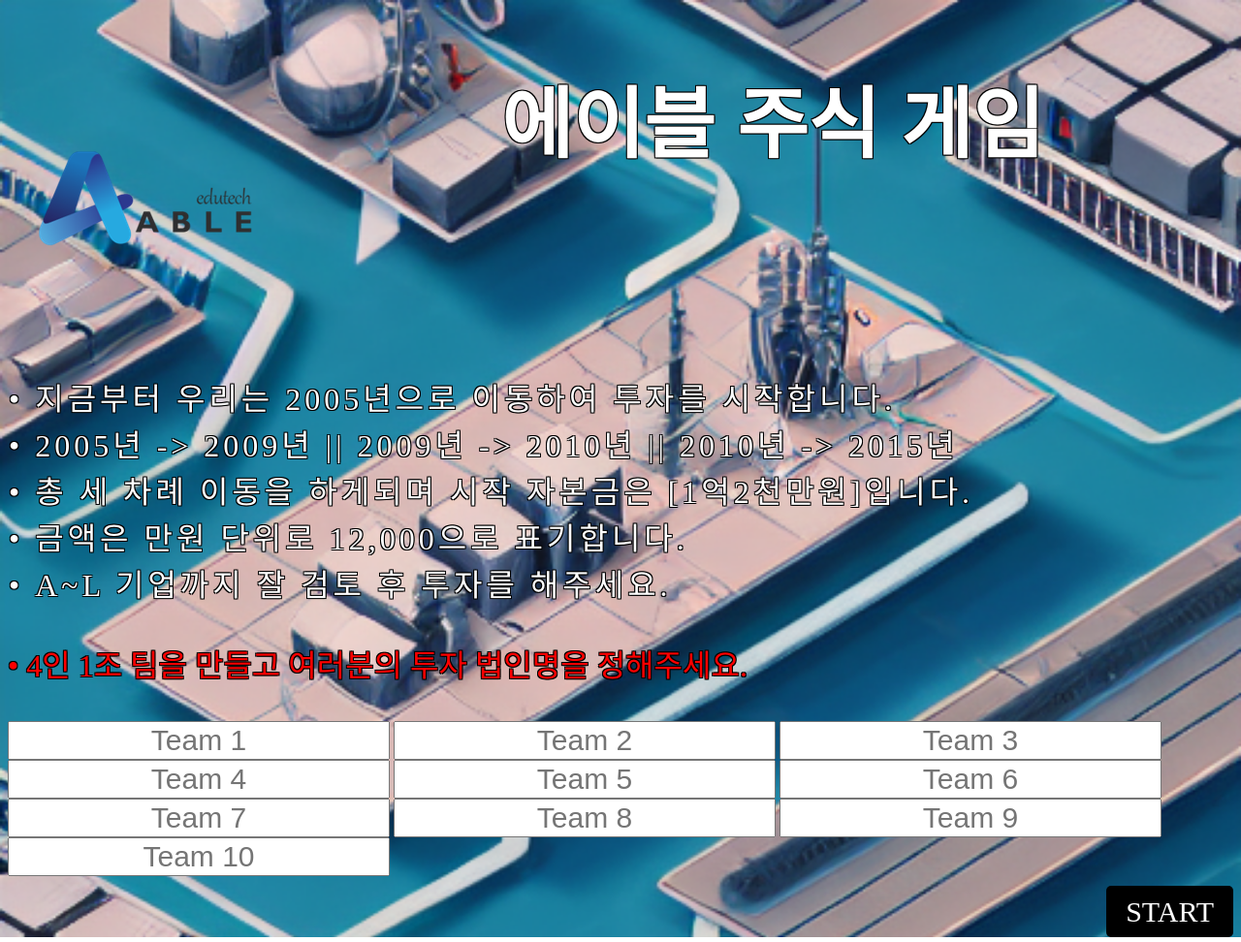
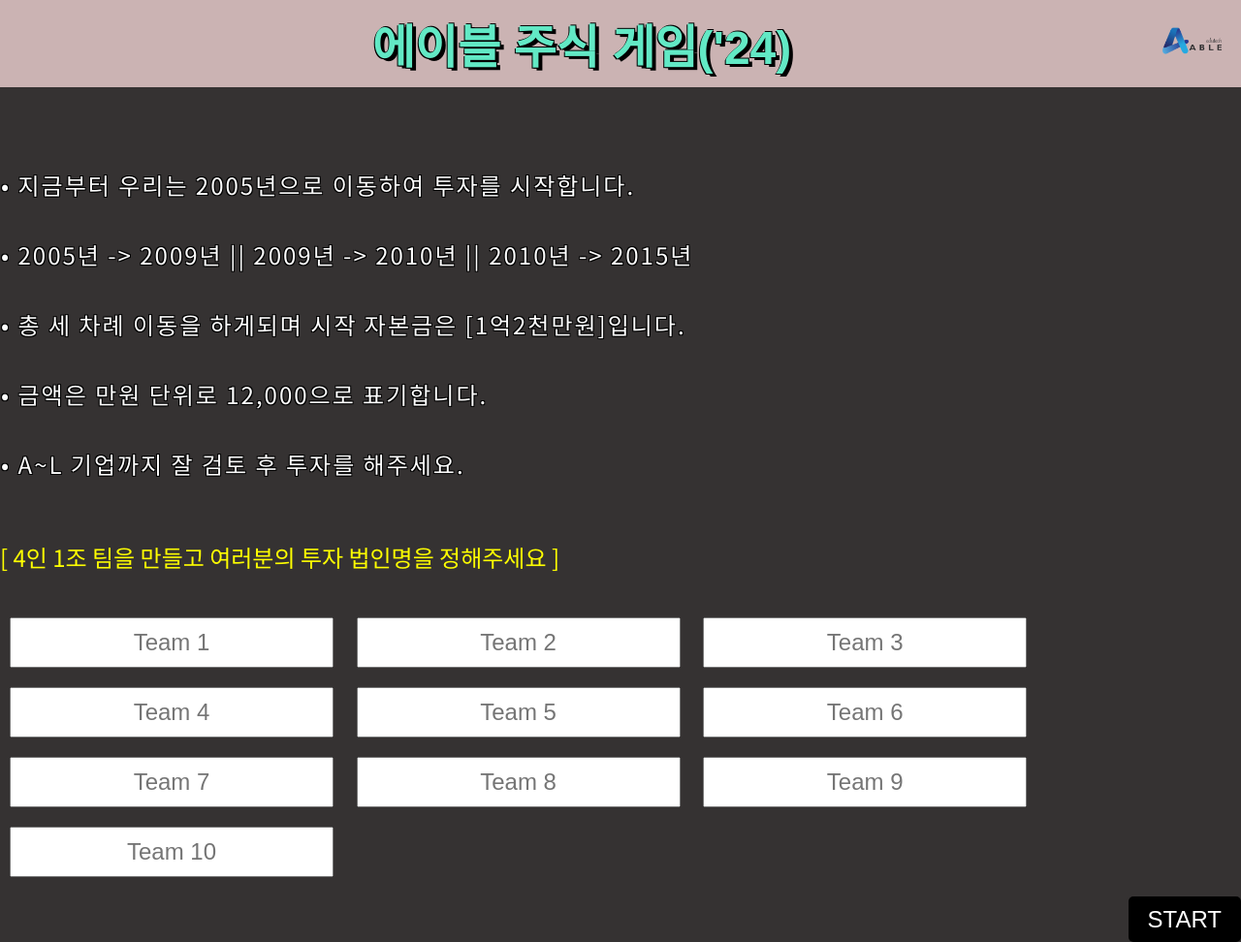
Before and after one commit to able-sangD/able-stock-game_a, a plain HTML site: page index.html in a window 1280 px wide. Shown: the whole page at 97% size. Drawn offline with Linux system fonts and the light colour scheme; a web font is replaced by a local one.

Commit message:
Update index.html

```diff
--- a/index.html
+++ b/index.html
@@ -1,86 +1,96 @@
 <!DOCTYPE html>
 <html>
   <head>
-	<title>에이블 주식 게임</title>
-    <div>
+    <meta charset="UTF-8">
+    <meta name="viewport" content="width=device-width, initial-scale=1.0">
+    <title>에이블 주식 게임('24)</title>
+
+    <link rel="preconnect" href="https://fonts.googleapis.com">
+    <link rel="preconnect" href="https://fonts.gstatic.com" crossorigin>
+    <link href="https://fonts.googleapis.com/css2?family=Gaegu&family=Gugi&family=Noto+Sans+KR&display=swap" rel="stylesheet">
     <img src="에이블 로고.png" alt="에이블">
-</div>
-
     <style>
         body {
-  background-image: url("배경1.png"); /* 이미지 파일 경로 */
-  background-size: cover; /* 배경 이미지 크기 설정 */
+            background-color: rgb(53, 50, 50);
+            margin: 0;
+            padding: 0;
+            font-family: 'Noto Sans KR', sans-serif;
         }
+
         img {
-    float: left;
+            float: right;
+            width: 90px;
+            height: 90px;
         }
+
         h1 {
+            font-family: 'Gugi', sans-serif;
+            color: #62e9c5;
+            text-align: center;
+            font-size: 3em;
+            text-shadow: 4px 3px 0 black, 1px -1px 0 black, -1px 1px 0 black, 1px 1px 0 black;
+            padding: 10px;
+            background-color: #cbb3b3;
+            margin: 0;
+        }
 
-        font-family: 'Montserrat', sans-serif;
-        color : white;
+        p {
+
+            color: white;
+            text-align: left;
+            font-size: 1.5em;
+            text-shadow: -1px -1px 0 black, 1px -1px 0 black, -1px 1px 0 black, 1px 1px 0 black;
+            padding: 1px;
+            letter-spacing: 2px;
+            line-height: 1.5;
+            margin-top: 10px;
+        }
+
+        .button-container {
+            text-align: right;
+            margin-top: 20px;
+        }
+
+        input[type="text"] {
+            font-family: 'Gaegu', sans-serif;
             text-align: center;
-        font-size: 5em;
-        text-shadow: -1px -1px 0 black, 1px -1px 0 black, -1px 1px 0 black, 1px 1px 0 black; /* 테두리 스타일 */
-        padding: 10px; /* 글자와 테두리 간격 */
+            font-size: 1.5em;
+            margin: 10px;
+            padding: 10px;
         }
-      p {
-        color : white;
-        text-align : left;
-        font-size: 2em;
-        text-shadow: -1px -1px 0 black, 1px -1px 0 black, -1px 1px 0 black, 1px 1px 0 black; /* 테두리 스타일 */
-        padding: 1px;
-        letter-spacing: 4px;  /*자간*/
-        line-height: 1.5;  /*행간*/
 
-
-    }
         .next-page-btn {
-  background-color: #000000; /* 배경색 */
-  color: #fff; /* 글자색 */
-  border: none; /* 테두리 없애기 */
-  border-radius: 5px; /* 둥근 테두리 만들기 */
-  padding: 10px 20px; /* 버튼 내부 여백 */
-  font-size: 30px; /* 폰트 크기 */
-  cursor: pointer; /* 마우스 포인터 모양 변경 */
-  transition: all 0.3s ease; /* 호버 효과를 위한 애니메이션 속성 */
+          font-family: 'Gaegu', sans-serif;
+            background-color: #000000;
+            color: #fff;
+            border: none;
+            border-radius: 5px;
+            padding: 10px 20px;
+            font-size: 1.5em;
+            cursor: pointer;
+            transition: all 0.3s ease;
             text-decoration: none;
         }
 
         .next-page-btn:hover {
-  background-color: #0069d9; /* 호버시 배경색 변경 */
-  color: #fff; /* 호버시 글자색 변경 */
-}
-.button-container {
-      text-align: right;
-      margin-top: 20px;
-    }
-    input[type="text"] {
-    text-align: center;
-    font-size: 30px;
+            background-color: #0069d9;
         }
     </style>
 </head>
 <body>
+    <div>
+        <h1>에이블 주식 게임('24)</h1>
+        <p><br>
+          <br>• 지금부터 우리는 2005년으로 이동하여 투자를 시작합니다.<br><br>
+            • 2005년 -> 2009년 || 2009년 -> 2010년 || 2010년 -> 2015년<br><br>
+            • 총 세 차례 이동을 하게되며 시작 자본금은 [1억2천만원]입니다.<br><br>
+            • 금액은 만원 단위로 12,000으로 표기합니다.<br><br>
+            • A~L 기업까지 잘 검토 후 투자를 해주세요.</p>
 
-    <div>
+        <div style="color: yellow; font-size: 1.5em;">
+          <br> [ 4인 1조 팀을 만들고 여러분의 투자 법인명을 정해주세요 ]<br><br>
+        </div>
 
-    <h1>에이블 주식 게임</h1>
-    <p >
-      <br>
-                <br>
-                <br>
-                • 지금부터 우리는 2005년으로 이동하여 투자를 시작합니다.
-    <br>• 2005년 -> 2009년     ||     2009년 -> 2010년    ||    2010년 -> 2015년
-    <br>• 총 세 차례 이동을 하게되며 시작 자본금은 [1억2천만원]입니다.
-    <br>• 금액은 만원 단위로 12,000으로 표기합니다.
-    <br>• A~L 기업까지 잘 검토 후 투자를 해주세요.
-
-  </P>
-  <div style="color: red; text-shadow: -1px -1px 0 black, 1px -1px 0 black, -1px 1px 0 black, 1px 1px 0 black; font-size: 2em;">
-    • 4인 1조 팀을 만들고 여러분의 투자 법인명을 정해주세요.
-    <br>
-    <br>
-  </div>
         <input type="text" id="textbox1" placeholder="Team 1">
         <input type="text" id="textbox2" placeholder="Team 2">
         <input type="text" id="textbox3" placeholder="Team 3">
@@ -92,10 +102,8 @@
         <input type="text" id="textbox9" placeholder="Team 9">
         <input type="text" id="textbox10" placeholder="Team 10">
 
-
-
         <div class="button-container">
-    <a href="index2.html" class="next-page-btn"onclick="saveValues()">START</a>
+            <a href="index2.html" class="next-page-btn" onclick="saveValues()">START</a>
         </div>
 
   <script>
```
Lines whose indentation alone changed are shown as unchanged.
